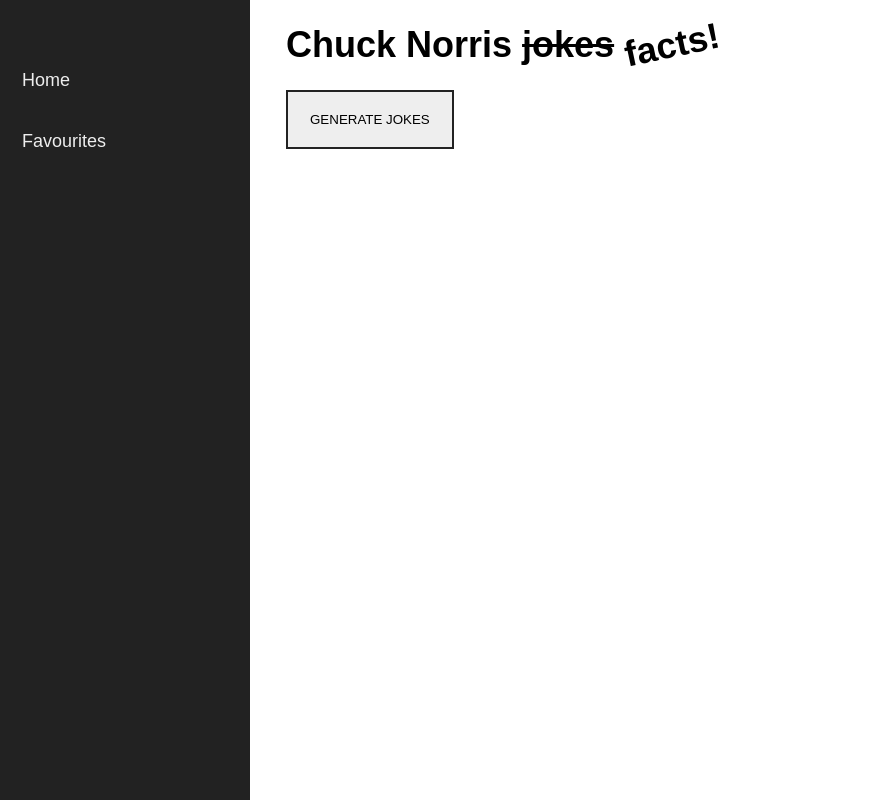
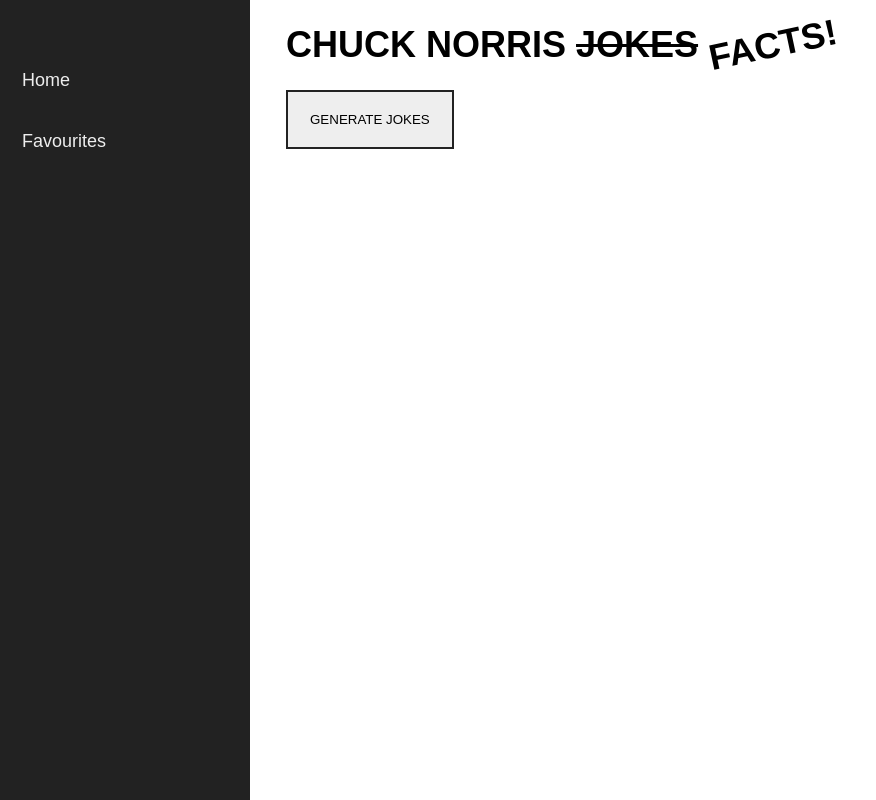
Before and after one commit to MVendrik/chuck-norris-assignment, a Vue app: page / in a window 1280 px wide. Shown: the whole page, without its empty margins (0-876 px from the left). Built offline with nearby package versions, Linux system fonts and the light colour scheme.

Commit message:
Capitalize the header.

```diff
--- a/src/views/Home.vue
+++ b/src/views/Home.vue
@@ -49,6 +49,10 @@
   margin: 0 2em;
 }
 
+.header {
+  text-transform: uppercase;
+}
+
 .header span {
   display: inline-block;
   transform: rotate(-12deg);
```
